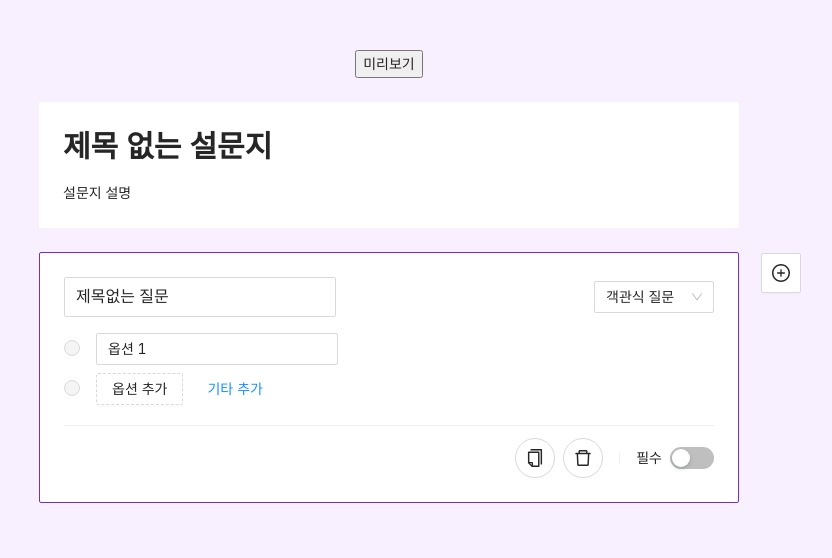
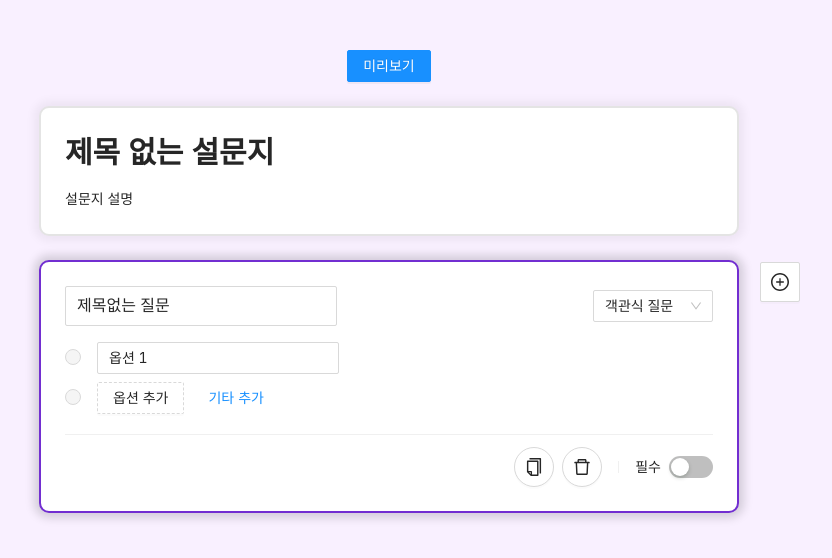
Before and after one commit to joe-brothers/clone-google-forms, a React (Create React App) app: page / in a window 1280 px wide. Shown: the top 558 px of the page, without its empty margins (251-1083 px from the left). Built offline with nearby package versions, Linux system fonts and the light colour scheme.

Commit message:
Edit: style

```diff
--- a/src/pages/AdminPage/AdminPage.js
+++ b/src/pages/AdminPage/AdminPage.js
@@ -1,7 +1,7 @@
 import { useSelector } from "react-redux";
 import { useNavigate } from "react-router-dom";
 import { FormContent, FormTitle } from "./components";
-import { Space } from "antd";
+import { Button, Space } from "antd";
 import "antd/dist/antd.min.css";
 
 export const AdminPage = () => {
@@ -23,7 +23,9 @@ export const AdminPage = () => {
         paddingBottom: 50,
       }}
     >
-      <button onClick={onClickPreview}>미리보기</button>
+      <Button type="primary" onClick={onClickPreview}>
+        미리보기
+      </Button>
       <FormTitle />
       <FormContent />
     </Space>
--- a/src/pages/AdminPage/components/FormContent/FormContent.js
+++ b/src/pages/AdminPage/components/FormContent/FormContent.js
@@ -59,8 +59,10 @@ export const FormContent = () => {
               key={`question_${indexQuestion}`}
               style={{
                 position: "relative",
+                boxShadow: `rgb(0 0 0 / ${isFocused ? 15 : 5}%) 0px 0px 10px 5px`,
+                border: `2px solid ${isFocused ? purple.primary : "#e4e4e4"}`,
+                borderRadius: 10,
                 width: 700,
-                border: isFocused ? `1px solid ${purple.primary}` : "none",
               }}
               onClick={(e) => {
                 dispatch(unfocusTitleCard());
--- a/src/pages/AdminPage/components/FormTitle/FormTitle.js
+++ b/src/pages/AdminPage/components/FormTitle/FormTitle.js
@@ -28,7 +28,9 @@ export const FormTitle = () => {
   return (
     <Card
       style={{
-        border: isFocused ? `1px solid ${purple.primary}` : "none",
+        border: `2px solid ${isFocused ? purple.primary : "#e4e4e4"}`,
+        borderRadius: 10,
+        boxShadow: `rgb(0 0 0 / ${isFocused ? 15 : 5}%) 0px 0px 10px 5px`,
         width: 700,
       }}
       onClick={() => {
--- a/src/pages/PreviewPage/PreviewPage.js
+++ b/src/pages/PreviewPage/PreviewPage.js
@@ -69,7 +69,13 @@ export const PreviewPage = () => {
       size="large"
       style={{ display: "flex", width: 700, paddingTop: 50, paddingBottom: 50 }}
     >
-      <Card>
+      <Card
+        style={{
+          border: `2px solid #e4e4e4"`,
+          borderRadius: 10,
+          boxShadow: `rgb(0 0 0 / 5%) 0px 0px 10px 5px`,
+        }}
+      >
         <Title level={2}>{title}</Title>
         <Text>{description}</Text>
         {checkHasRequired() && <Text type="danger">* 필수항목</Text>}
@@ -89,7 +95,14 @@ export const PreviewPage = () => {
           indexQuestion
         ) => {
           return (
-            <Card key={`answer_${indexQuestion}`}>
+            <Card
+              key={`answer_${indexQuestion}`}
+              style={{
+                border: `2px solid #e4e4e4"`,
+                borderRadius: 10,
+                boxShadow: `rgb(0 0 0 / 5%) 0px 0px 10px 5px`,
+              }}
+            >
               <Space style={{ width: "100%", marginBottom: 8 }}>
                 <Text style={{ fontSize: 16 }}>{title}</Text>
                 {isRequired && <Text type="danger">*</Text>}
--- a/src/pages/SubmitPage/SubmitPage.js
+++ b/src/pages/SubmitPage/SubmitPage.js
@@ -24,7 +24,13 @@ export const SubmitPage = () => {
       size="large"
       style={{ display: "flex", width: 700, paddingTop: 50, paddingBottom: 50 }}
     >
-      <Card>
+      <Card
+        style={{
+          border: `2px solid #e4e4e4"`,
+          borderRadius: 10,
+          boxShadow: `rgb(0 0 0 / 5%) 0px 0px 10px 5px`,
+        }}
+      >
         <Title level={2}>{title} : 제출 내역</Title>
         <Text>{description}</Text>
       </Card>
@@ -42,7 +48,14 @@ export const SubmitPage = () => {
           indexQuestion
         ) => {
           return (
-            <Card key={`submit_${indexQuestion}`}>
+            <Card
+              key={`submit_${indexQuestion}`}
+              style={{
+                border: `2px solid #e4e4e4"`,
+                borderRadius: 10,
+                boxShadow: `rgb(0 0 0 / 5%) 0px 0px 10px 5px`,
+              }}
+            >
               <Space style={{ width: "100%", marginBottom: 8 }}>
                 <Text style={{ fontSize: 16 }}>{title}</Text>
                 {isRequired && <Text type="danger">*</Text>}
@@ -80,7 +93,7 @@ export const SubmitPage = () => {
                       >
                         <Radio
                           disabled
-                          checked={chosenOptions.includes('기타')}
+                          checked={chosenOptions.includes("기타")}
                           style={{ flexShrink: 0 }}
                         >
                           기타:
@@ -131,7 +144,9 @@ export const SubmitPage = () => {
                 <Space direction="vertical" style={{ width: "100%" }}>
                   {optionList.map((option) => (
                     <Text>
-                      {`${option} - ${chosenOptions.includes(option) && `(선택)`}`}
+                      {`${option} - ${
+                        chosenOptions.includes(option) && `(선택)`
+                      }`}
                     </Text>
                   ))}
                 </Space>
```
